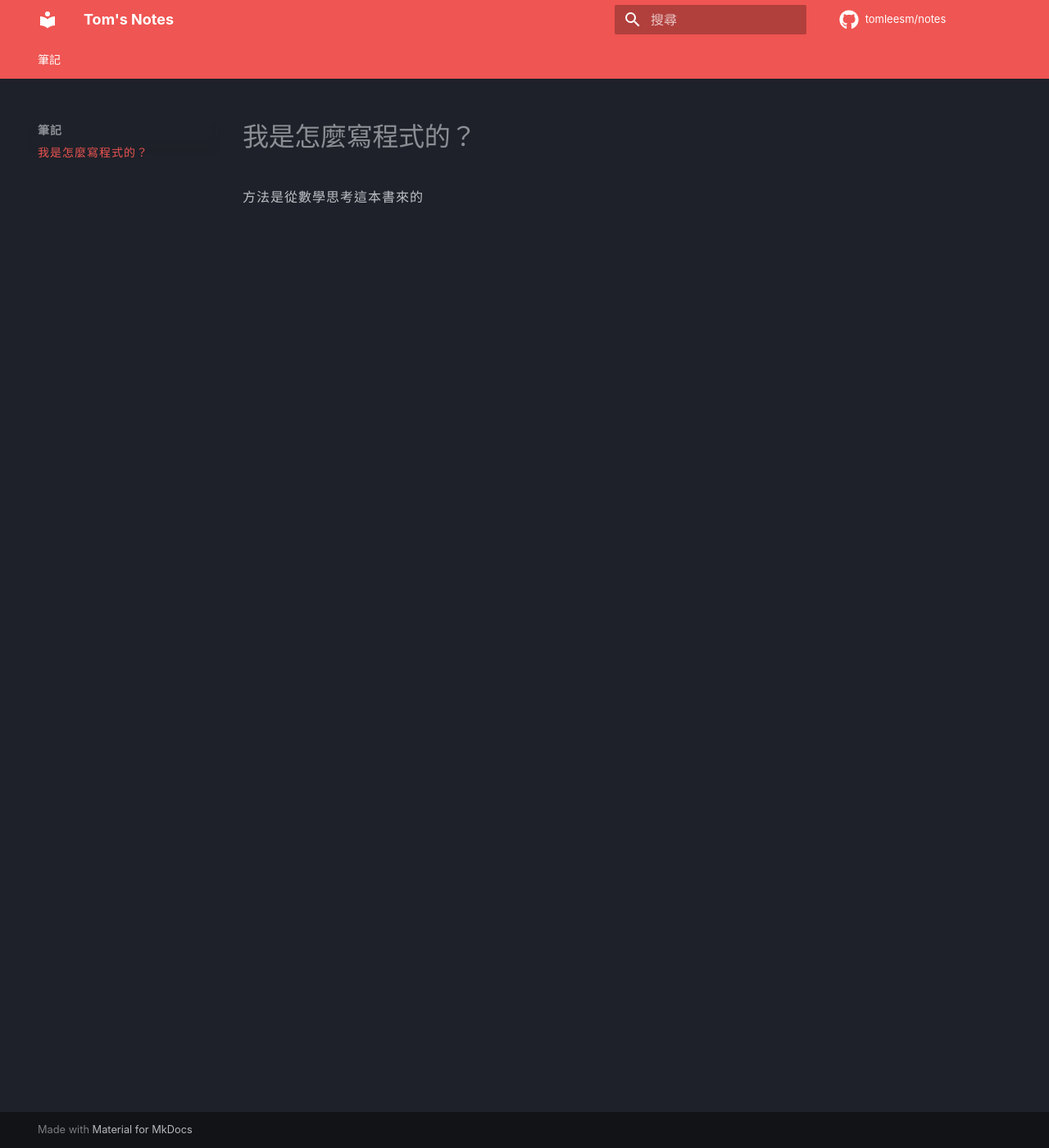
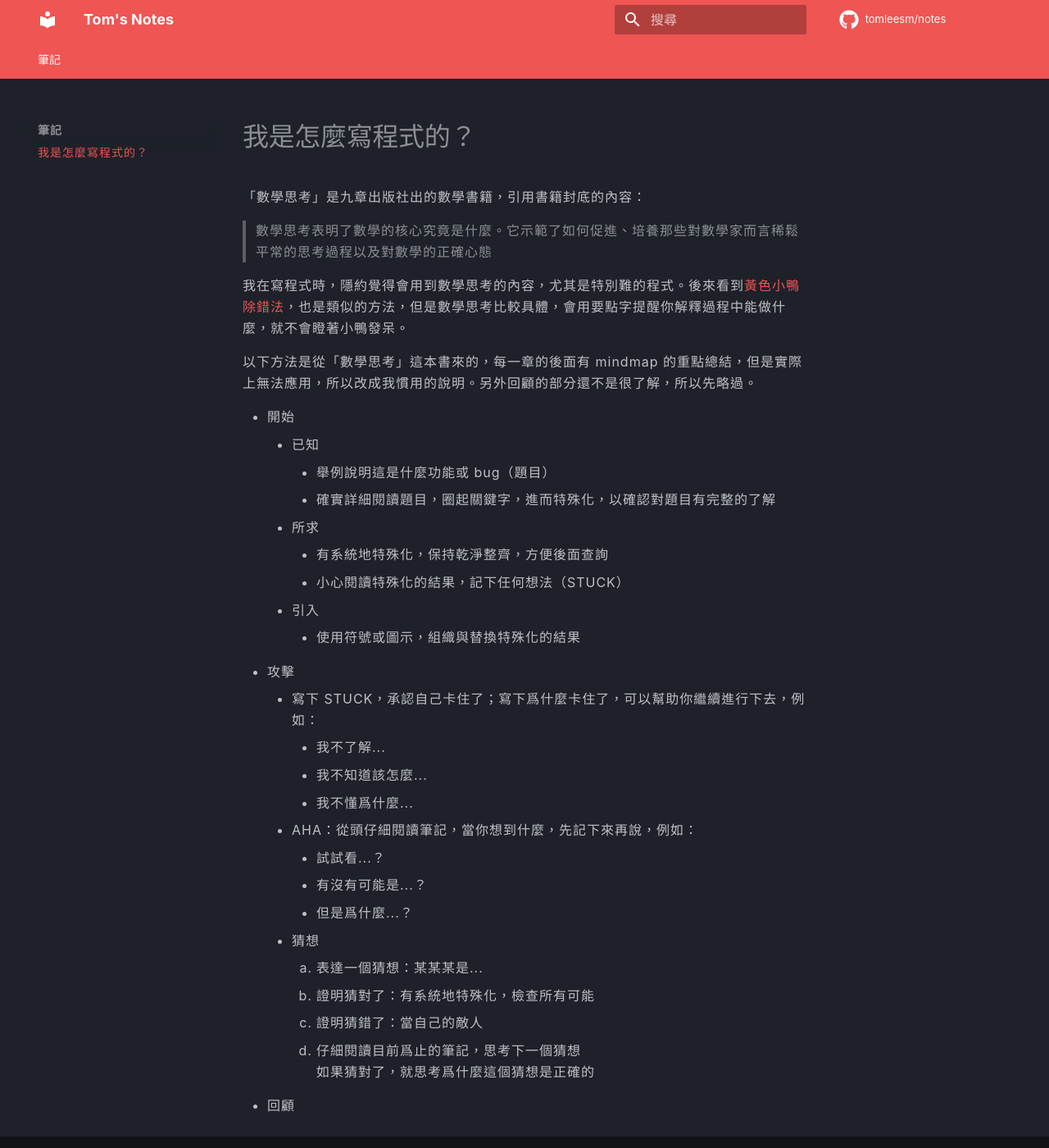
Before and after one commit to tomleesm/notes, an MkDocs documentation site: the page built from docs/how-do-i-program.md, in a window 1280 px wide and 1400 px high. Shown: the whole window at 82% size. Built offline with MkDocs 1.6.1 and Material for MkDocs 9.7.7, drawn with Linux system fonts in a browser that asks for light colours; comment, search, counter and statistics services are not loaded.

Commit message:
「我是怎麼寫程式的」完成要點字mindmap

```diff
--- a/docs/how-do-i-program.md
+++ b/docs/how-do-i-program.md
@@ -1,3 +1,35 @@
 # 我是怎麼寫程式的？
 
-方法是從數學思考這本書來的
+「數學思考」是九章出版社出的數學書籍，引用書籍封底的內容：
+
+> 數學思考表明了數學的核心究竟是什麼。它示範了如何促進、培養那些對數學家而言稀鬆平常的思考過程以及對數學的正確心態
+
+我在寫程式時，隱約覺得會用到數學思考的內容，尤其是特別難的程式。後來看到[黃色小鴨除錯法](https://zh.wikipedia.org/wiki/%E5%B0%8F%E9%BB%84%E9%B8%AD%E8%B0%83%E8%AF%95%E6%B3%95)，也是類似的方法，但是數學思考比較具體，會用要點字提醒你解釋過程中能做什麼，就不會瞪著小鴨發呆。
+
+以下方法是從「數學思考」這本書來的，每一章的後面有 mindmap 的重點總結，但是實際上無法應用，所以改成我慣用的說明。另外回顧的部分還不是很了解，所以先略過。
+
+- 開始
+    - 已知
+        - 舉例說明這是什麼功能或 bug（題目）
+        - 確實詳細閱讀題目，圈起關鍵字，進而特殊化，以確認對題目有完整的了解
+    - 所求
+        - 有系統地特殊化，保持乾淨整齊，方便後面查詢
+        - 小心閱讀特殊化的結果，記下任何想法（STUCK）
+    - 引入
+        - 使用符號或圖示，組織與替換特殊化的結果
+- 攻擊
+    - 寫下 STUCK，承認自己卡住了；寫下爲什麼卡住了，可以幫助你繼續進行下去，例如：
+        - 我不了解...
+        - 我不知道該怎麼...
+        - 我不懂爲什麼...
+    - AHA：從頭仔細閱讀筆記，當你想到什麼，先記下來再說，例如：
+        - 試試看...？
+        - 有沒有可能是...？
+        - 但是爲什麼...？
+    - 猜想
+        1. 表達一個猜想：某某某是...
+        2. 證明猜對了：有系統地特殊化，檢查所有可能
+        3. 證明猜錯了：當自己的敵人
+        4. 仔細閱讀目前爲止的筆記，思考下一個猜想
+           如果猜對了，就思考爲什麼這個猜想是正確的
+- 回顧
```
